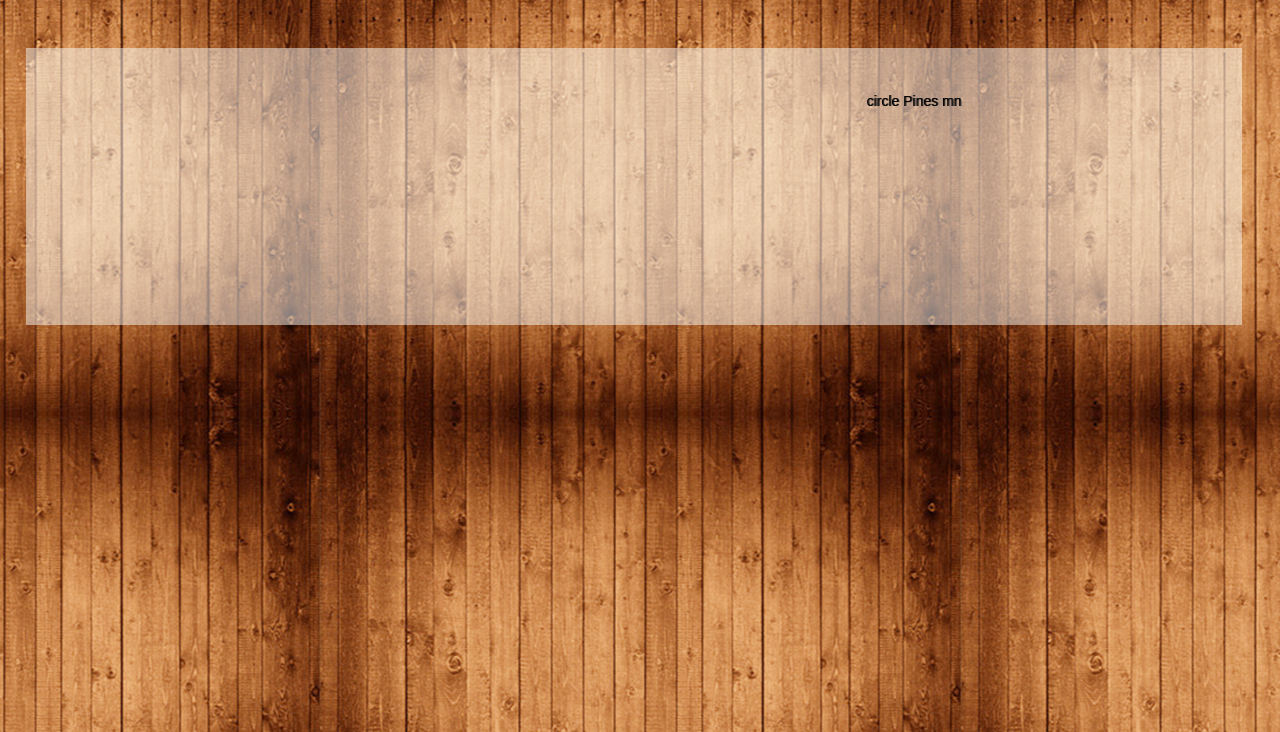
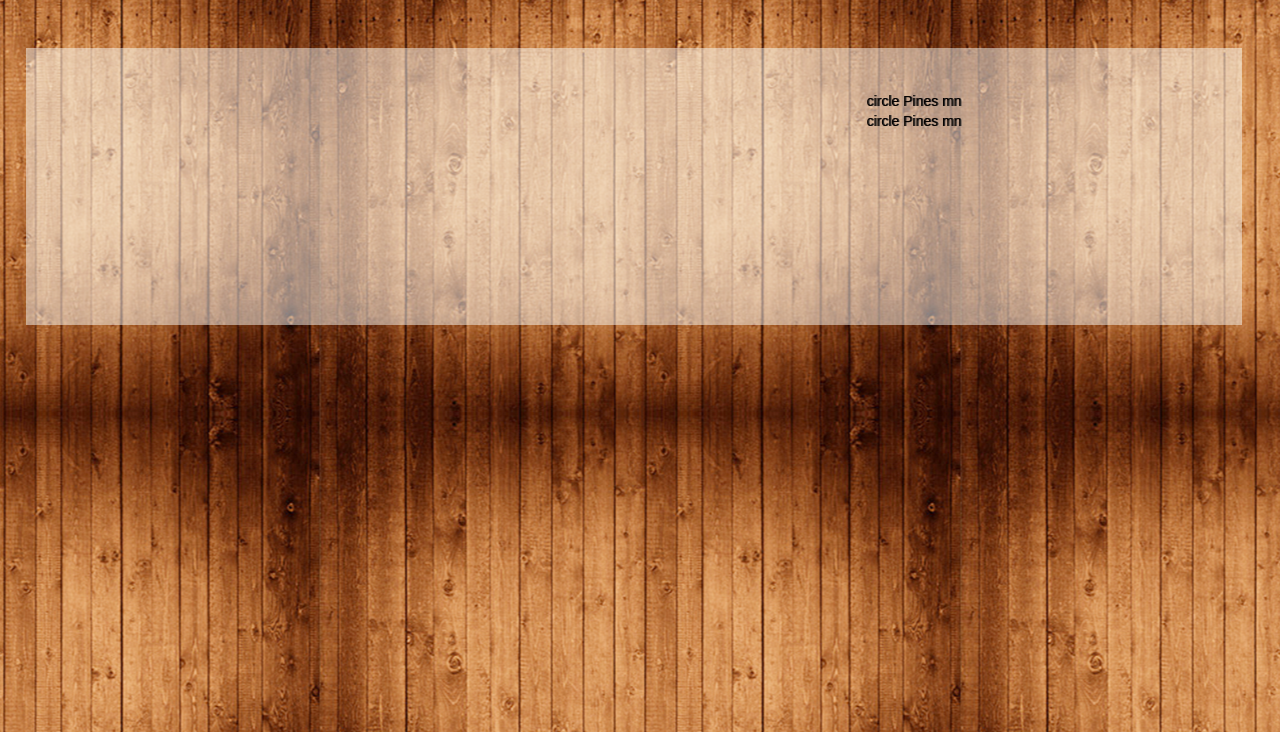
Before and after one commit to jarnailboparai/trukn4fun_test_537, a plain HTML site: page location_3109.html in a window 1280 px wide. Shown: the part 68-800 px from the top of the page. Drawn offline with Linux system fonts and the light colour scheme; some packages are replaced by stand-ins of ours; files whose address does not match are found by name; a web font is replaced by a local one.

Commit message:
trukn4fun_test_537

```diff
--- a/location_3109.html
+++ b/location_3109.html
@@ -298,7 +298,7 @@
 
   <!-- Location Address -->
 
-  <div class="location_address"><p>circle Pines mn</p></div>
+  <div class="location_address"><p>circle Pines mn<br>circle Pines mn</p></div>
 
   <!-- Location Address Ends Here -->
 
```
